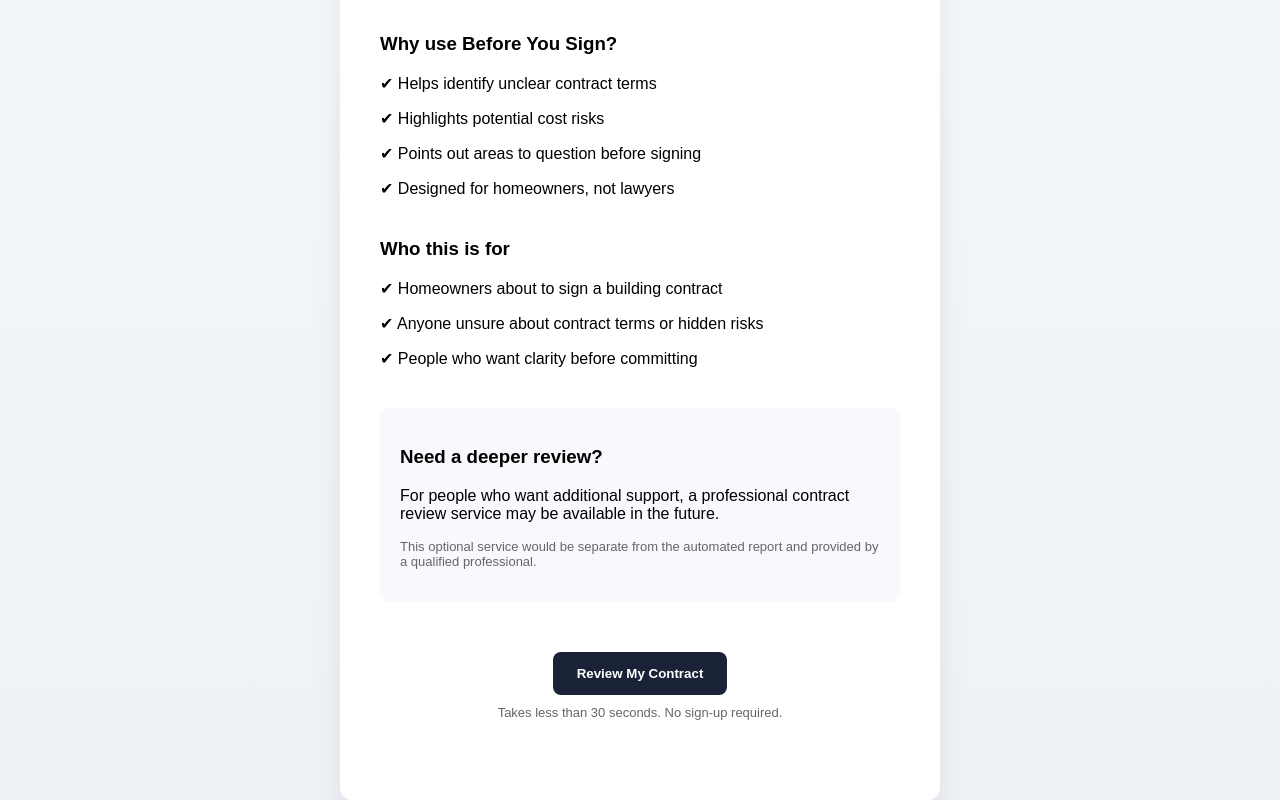
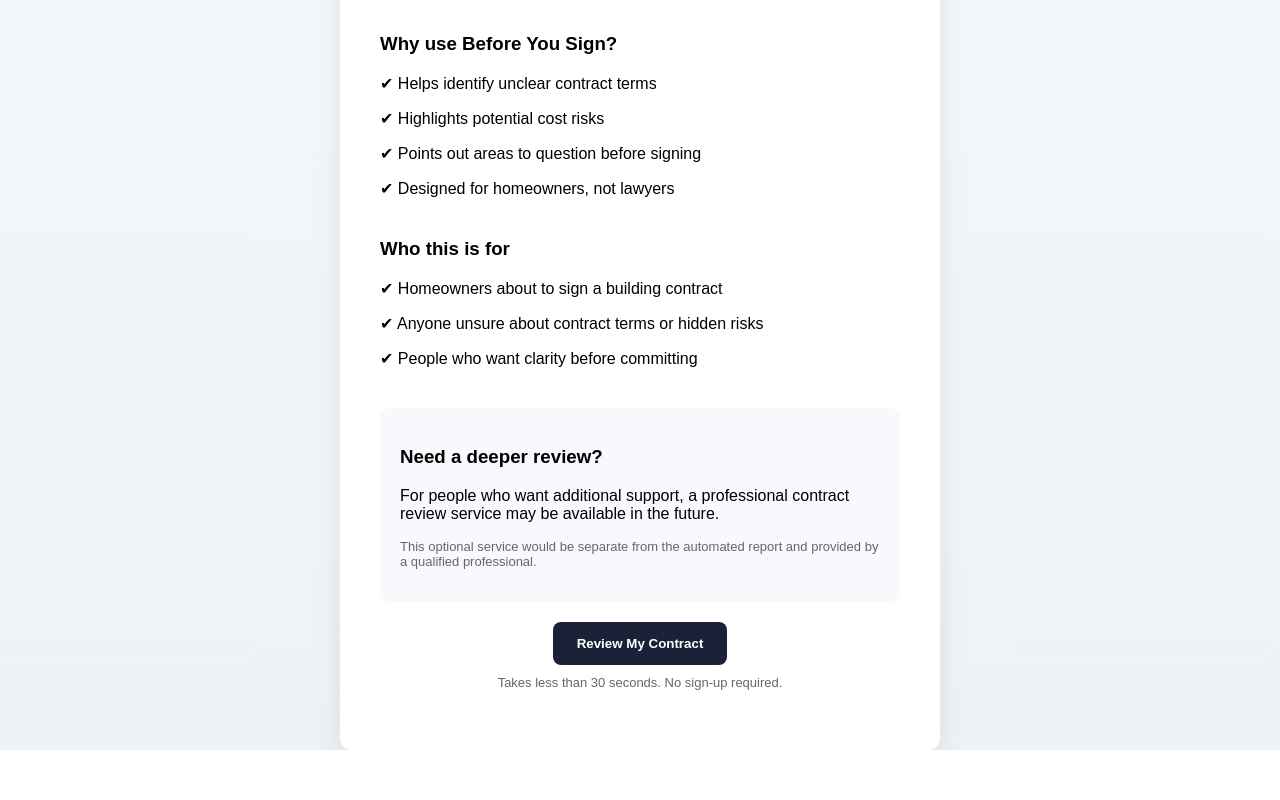
Before and after one commit to BeforeYouSign/before-you-sign, a plain HTML site: page index.html in a window 1280 px wide. Shown: the part 721-1521 px from the top of the page. After the commit the page ends 1471 px from the top, so only its background shows below. Drawn offline with Linux system fonts and the light colour scheme.

Commit message:
Update index.html

```diff
--- a/index.html
+++ b/index.html
@@ -101,7 +101,7 @@ button:hover {
   </p>
 </div>
 
-<div style="margin-top:50px; margin-bottom:40px;">
+<div style="margin-top:20px; margin-bottom:20px;">
   <button onclick="checkFile()">
     Review My Contract
   </button>
```
